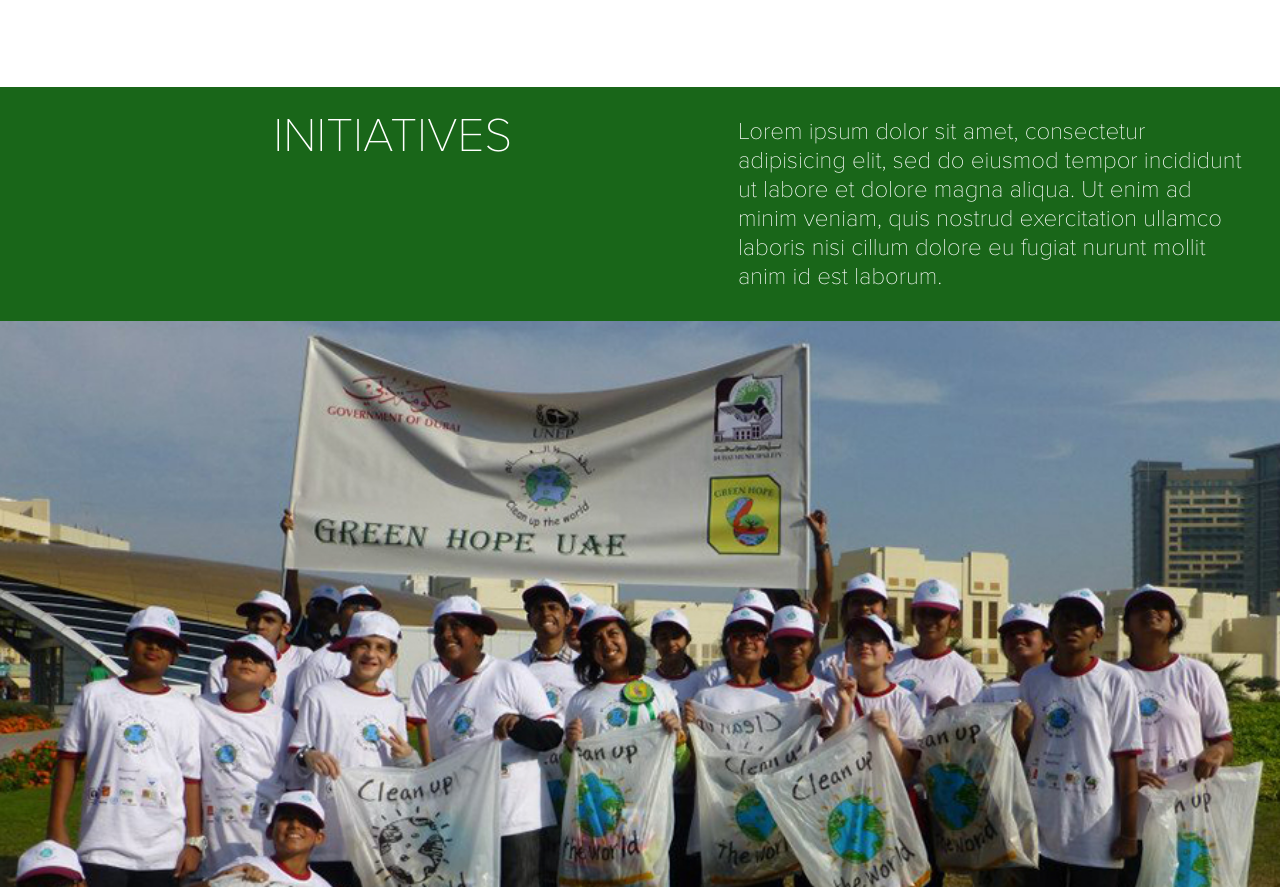
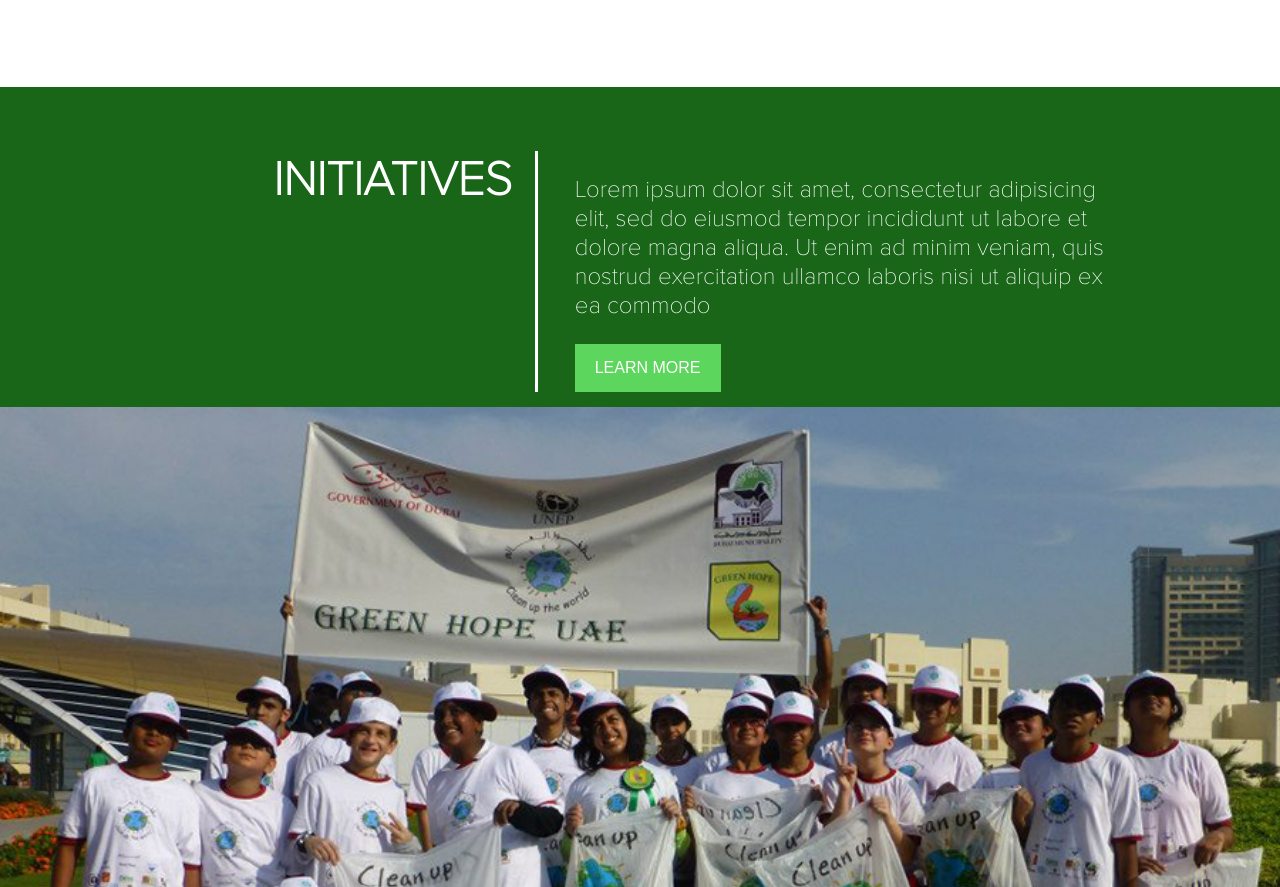
Before and after one commit to rishabh2609/greenTheGeneNew, a plain HTML site: page website/index.html in a window 1280 px wide. Shown: the part 908-1795 px from the top of the page. Drawn offline with Linux system fonts and the light colour scheme.

Commit message:
initiatives updated

```diff
--- a/website/css/main.css
+++ b/website/css/main.css
@@ -40,25 +40,52 @@
 }
 #initiatives {
 	background: #196619 !important;
-	font-size: 3rem;
+	font-size: 1.5rem;
 	color: #ffffff;
 	font-family: proxima-light;
 	font-weight: lighter;
 	float: left;
 }
-.col-left {
+.row {
+	margin-top: 5%;
+	margin-bottom: 7.5%;
+	width: 100%;
+	min-height: 20vh;
+}
+.left-col {
 	width: 40%;
-	text-transform: uppercase;
-	padding: 20px 0px;
 	text-align: right;
 	float: left;
+	margin: 0px;
+	height: 100%;
+	display: inline-block;
 }
-.col-right {
-	font-size: 1.5rem;
-	width: 40%;
-	padding: 30px 30px;
+.left-col > h1 {
+	margin: 0px;
+	padding: 0px;
+}
+.right-col {
+	display: inline-block;
+	width: 58%;
+	height: 100%;
 	text-align: left;
 	float: right;
+	border: 0px solid #ffffff;
+	border-left-width: 3px;
+}
+.right-col > p {
+	text-align: left;
+	margin-left: 5%;
+	width: 75%;
+}
+.btn-more {
+	margin-left: 5%;
+	border: 0px solid;
+	background: #5cd65c;
+	padding: 15px 20px;
+	font-size: 1rem;
+	color: #ffffff;
+	text-transform: uppercase;
 }
 .empty-block {
 	/*remove this when content is added*/
--- a/website/index.html
+++ b/website/index.html
@@ -40,14 +40,18 @@
 <!-- quote ends here -->
 <!-- initiatives-->
 <div id="initiatives">
-	<div class="col-left">
-		initiatives
-	</div>
-	<div class="col-right">
-		Lorem ipsum dolor sit amet, consectetur adipisicing elit, sed do eiusmod
-		tempor incididunt ut labore et dolore magna aliqua. Ut enim ad minim veniam,
-		quis nostrud exercitation ullamco laboris nisi
-		cillum dolore eu fugiat nurunt mollit anim id est laborum.
+	<div class="row">
+		<div class="left-col">
+			<h1>INITIATIVES</h1>
+		</div>
+		<div class="right-col">
+			<p>
+				Lorem ipsum dolor sit amet, consectetur adipisicing elit, sed do eiusmod
+				tempor incididunt ut labore et dolore magna aliqua. Ut enim ad minim veniam,
+				quis nostrud exercitation ullamco laboris nisi ut aliquip ex ea commodo
+			</p>
+			<button type="button" class="btn-more">Learn more</button>
+		</div>
 	</div>
 </div>
 <!-- end here -->
```
